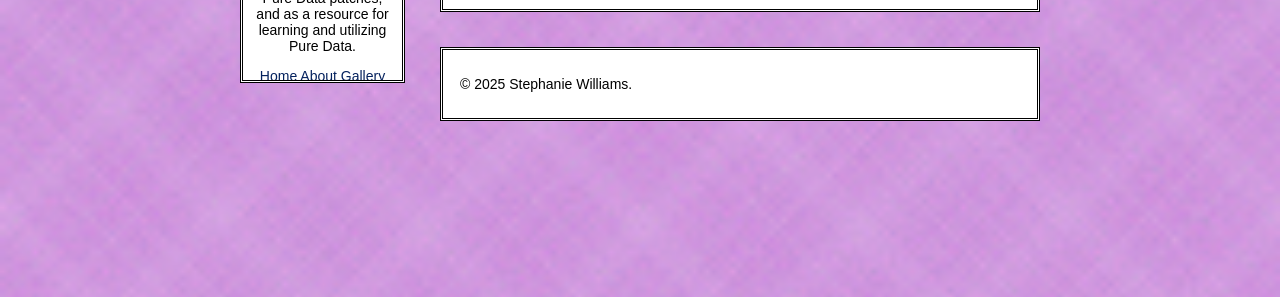
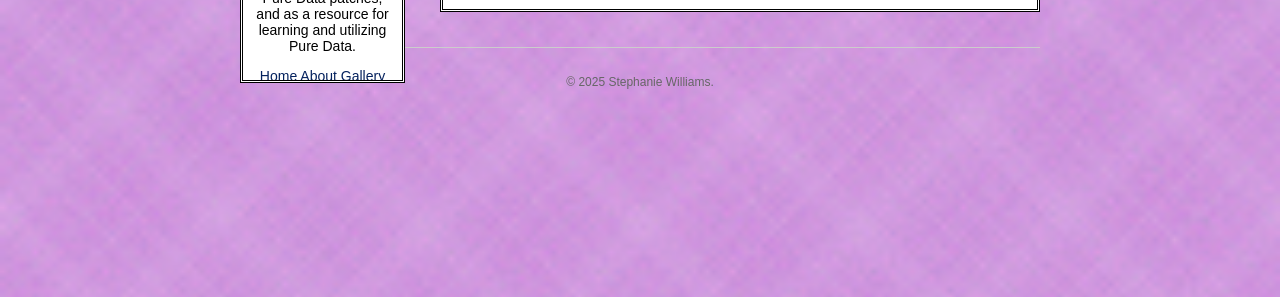
Before and after one commit to swilli69-jpg/WebBasicsProject, a plain HTML site: page about.html in a window 1280 px wide. Shown: the part 503-800 px from the top of the page. Drawn offline with Linux system fonts and the light colour scheme.

Commit message:
Update about.html

```diff
--- a/about.html
+++ b/about.html
@@ -42,11 +42,11 @@
 <img src="emailme.gif" alt="Email Me">
 </a>
         </div>
-	<div class="main">
-	            <footer>
+
+	            <footer id="footer">
                 <p>&copy; 2025 Stephanie Williams.</p>
-		</footer>
-            </div>
+				</footer>
+
 	</div>
 </body>
 </html>
```
